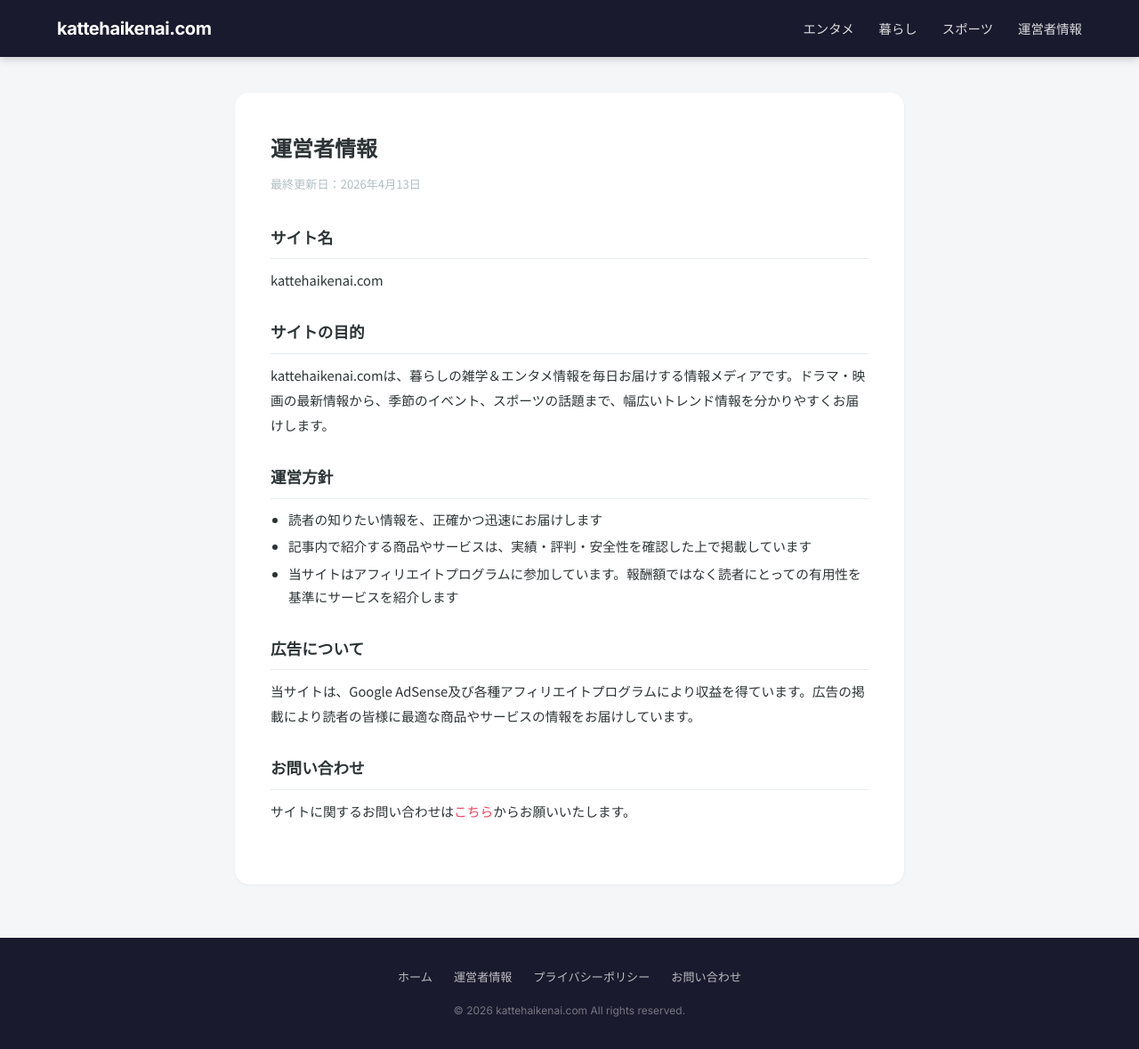
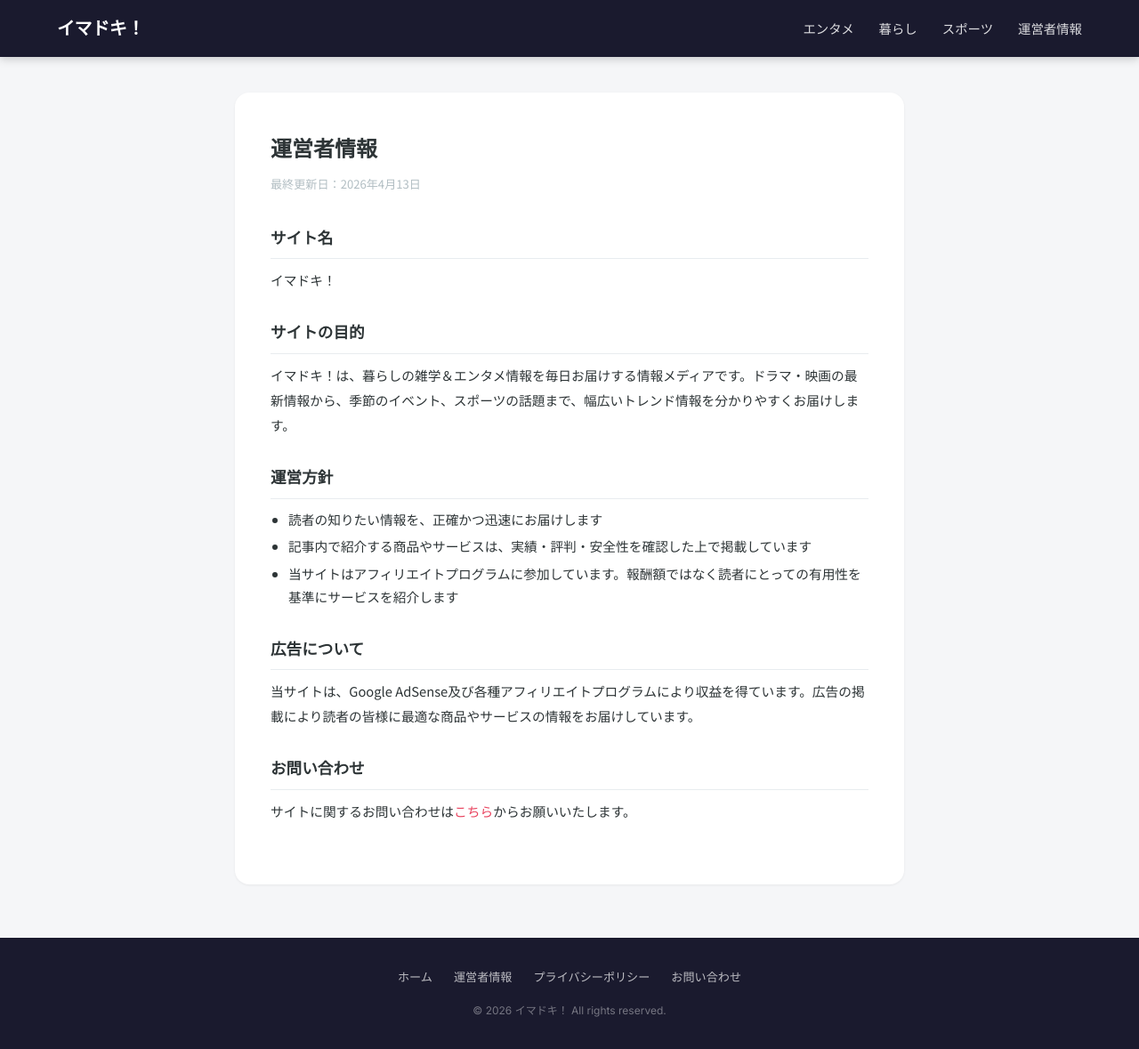
Before and after one commit to kengoabe123-bit/kattehaikenai-blog, a Next.js app: page /about in a window 1280 px wide. Shown: the whole page at 89% size. Built offline with nearby package versions, Linux system fonts and the light colour scheme.

Commit message:
🎨 サイト名リブランド: kattehaikenai.com → イマドキ！

```diff
--- a/app/about/page.tsx
+++ b/app/about/page.tsx
@@ -2,7 +2,7 @@ import type { Metadata } from 'next';
 
 export const metadata: Metadata = {
   title: '運営者情報',
-  description: 'kattehaikenai.comの運営者情報です。サイトの目的と運営方針をご確認ください。',
+  description: 'イマドキ！の運営者情報です。サイトの目的と運営方針をご確認ください。',
 };
 
 export default function AboutPage() {
@@ -14,12 +14,12 @@ export default function AboutPage() {
 
         <section className="legal-section">
           <h2>サイト名</h2>
-          <p>kattehaikenai.com</p>
+          <p>イマドキ！</p>
         </section>
 
         <section className="legal-section">
           <h2>サイトの目的</h2>
-          <p>kattehaikenai.comは、暮らしの雑学＆エンタメ情報を毎日お届けする情報メディアです。ドラマ・映画の最新情報から、季節のイベント、スポーツの話題まで、幅広いトレンド情報を分かりやすくお届けします。</p>
+          <p>イマドキ！は、暮らしの雑学＆エンタメ情報を毎日お届けする情報メディアです。ドラマ・映画の最新情報から、季節のイベント、スポーツの話題まで、幅広いトレンド情報を分かりやすくお届けします。</p>
         </section>
 
         <section className="legal-section">
--- a/app/blog/[slug]/page.tsx
+++ b/app/blog/[slug]/page.tsx
@@ -57,8 +57,8 @@ export default async function BlogArticlePage({ params }: { params: Promise<{ sl
     image: article.heroImage,
     datePublished: article.publishedAt,
     dateModified: article.updatedAt,
-    author: { '@type': 'Organization', name: 'kattehaikenai.com' },
-    publisher: { '@type': 'Organization', name: 'kattehaikenai.com' },
+    author: { '@type': 'Organization', name: 'イマドキ！' },
+    publisher: { '@type': 'Organization', name: 'イマドキ！' },
   };
 
   const breadcrumbSchema = {
--- a/app/contact/page.tsx
+++ b/app/contact/page.tsx
@@ -2,7 +2,7 @@ import type { Metadata } from 'next';
 
 export const metadata: Metadata = {
   title: 'お問い合わせ',
-  description: 'kattehaikenai.comへのお問い合わせはこちらから。',
+  description: 'イマドキ！へのお問い合わせはこちらから。',
 };
 
 export default function ContactPage() {
--- a/app/globals.css
+++ b/app/globals.css
@@ -1,5 +1,5 @@
 /* =============================================
-   kattehaikenai.com - Design System
+   イマドキ！ - Design System
    暮らしの雑学＆エンタメ情報メディア
    ============================================= */
 
--- a/app/layout.tsx
+++ b/app/layout.tsx
@@ -18,7 +18,7 @@ const inter = Inter({
   variable: '--font-inter',
 });
 
-const SITE_NAME = 'kattehaikenai.com';
+const SITE_NAME = 'イマドキ！';
 const SITE_DESCRIPTION = '暮らしの雑学＆エンタメ情報メディア。毎日更新のトレンド情報をお届けします。';
 
 export const metadata: Metadata = {
--- a/app/page.tsx
+++ b/app/page.tsx
@@ -14,7 +14,7 @@ export default function Home() {
       {/* ヒーローセクション */}
       <section className="hero-blog">
         <div className="hero-blog-inner">
-          <h1 className="hero-blog-title">kattehaikenai.com</h1>
+          <h1 className="hero-blog-title">イマドキ！</h1>
           <p className="hero-blog-sub">暮らしの雑学＆エンタメ情報メディア</p>
           <p className="hero-blog-desc">毎日更新のトレンド情報をお届けします</p>
         </div>
@@ -120,7 +120,7 @@ export default function Home() {
             <h3 className="sidebar-title">プロフィール</h3>
             <div className="sidebar-profile">
               <div className="sidebar-profile-icon">📝</div>
-              <p className="sidebar-profile-name">kattehaikenai.com</p>
+              <p className="sidebar-profile-name">イマドキ！</p>
               <p className="sidebar-profile-desc">暮らしに役立つ雑学やエンタメ情報を毎日お届けしています</p>
             </div>
           </div>
--- a/app/privacy/page.tsx
+++ b/app/privacy/page.tsx
@@ -2,7 +2,7 @@ import type { Metadata } from 'next';
 
 export const metadata: Metadata = {
   title: 'プライバシーポリシー',
-  description: 'kattehaikenai.comのプライバシーポリシーです。',
+  description: 'イマドキ！のプライバシーポリシーです。',
 };
 
 export default function PrivacyPage() {
--- a/components/Footer.tsx
+++ b/components/Footer.tsx
@@ -11,7 +11,7 @@ export function Footer() {
           <Link href="/contact">お問い合わせ</Link>
         </nav>
         <p className="footer-copy">
-          © {new Date().getFullYear()} kattehaikenai.com All rights reserved.
+          © {new Date().getFullYear()} イマドキ！ All rights reserved.
         </p>
       </div>
     </footer>
--- a/components/Header.tsx
+++ b/components/Header.tsx
@@ -5,7 +5,7 @@ export function Header() {
     <header className="site-header">
       <div className="header-inner">
         <Link href="/" className="header-logo" id="header-logo">
-          kattehaikenai.com
+          イマドキ！
         </Link>
         <nav className="header-nav" id="header-nav">
           <Link href="/category/entertainment">エンタメ</Link>
--- a/content/articles.ts
+++ b/content/articles.ts
@@ -144,7 +144,7 @@ export const articles: Article[] = [
         },
         {
           heading: '2026年春ドラマに関するよくある質問（FAQ）',
-          body: `<p>2026年春ドラマについて、よくある質問とその回答をまとめました。視聴前に抱える疑問を解決し、安心してドラマを楽しんでいただくための情報です。</p><ul><li><strong>Q: 2026年春ドラマの放送期間はいつからいつまでですか？</strong><br>A: 一般的に、春ドラマは4月上旬から6月下旬にかけて放送されます。最終回は6月末から7月上旬になることが多いです。各ドラマの公式サイトやテレビ局の番組表で正確な放送スケジュールをご確認ください。</li><li><strong>Q: 見逃してしまったドラマはどこで見られますか？</strong><br>A: 多くのドラマは、放送終了後にTVerなどの無料見逃し配信サービスや、U-NEXT、Hulu、FODプレミアムといった有料動画配信サービスで視聴できます。各ドラマがどのサービスで配信されているかは、公式サイトで案内されています。</li><li><strong>Q: 2026年春ドラマで特に注目すべき俳優はいますか？</strong><br>A: はい、今年の春ドラマでは、ベテラン俳優の安定した演技力はもちろんのこと、若手俳優の台頭も目覚ましいです。特に、SNSで話題になっている新星や、これまでとは異なる役柄に挑戦している俳優の方々に注目すると、新たな発見があるかもしれません。</li><li><strong>Q: ドラマの原作はどこで読めますか？</strong><br>A: 原作があるドラマの場合、多くは漫画や小説です。書店や電子書籍ストアで購入できます。ドラマの世界観をより深く理解するために、原作を読んでみるのもおすすめです。ただし、ドラマ版と原作ではストーリーが異なる場合もあるのでご注意ください。</li><li><strong>Q: 2026年春ドラマの最新情報はどこで確認できますか？</strong><br>A: 各テレビ局の公式サイトやドラマ公式SNSアカウントが最も確実な情報源です。また、ドラマ情報専門サイトやエンタメニュースサイトでも、最新のキャスト情報、あらすじ、見どころなどが随時更新されています。当サイト「kattehaikenai.com」でも、今後も最新情報をお届けしていきますので、ぜひチェックしてくださいね。</li><li><strong>Q: ドラマの感想や考察を共有したいのですが、どこでできますか？</strong><br>A: X（旧Twitter）やInstagramなどのSNSで、各ドラマのハッシュタグを使って投稿するのが一般的です。多くの視聴者がリアルタイムで感想を共有し、考察を深めています。また、ドラマ専用の掲示板やコミュニティサイトも存在しますので、ぜひ参加してみてはいかがでしょうか。</li><li><strong>Q: 面白いドラマを見つけるコツはありますか？</strong><br>A: まずは、この記事でご紹介したランキングやジャンル別の紹介を参考にしてみてください。また、普段見ないジャンルにも挑戦してみると、意外な発見があるかもしれません。初回放送を見て、少しでも興味を持ったら、数話は続けて見てみることをおすすめします。</li></ul><p>これらの情報が、あなたが2026年春ドラマをより一層楽しむためのお役に立てれば幸いです。</p>`,
+          body: `<p>2026年春ドラマについて、よくある質問とその回答をまとめました。視聴前に抱える疑問を解決し、安心してドラマを楽しんでいただくための情報です。</p><ul><li><strong>Q: 2026年春ドラマの放送期間はいつからいつまでですか？</strong><br>A: 一般的に、春ドラマは4月上旬から6月下旬にかけて放送されます。最終回は6月末から7月上旬になることが多いです。各ドラマの公式サイトやテレビ局の番組表で正確な放送スケジュールをご確認ください。</li><li><strong>Q: 見逃してしまったドラマはどこで見られますか？</strong><br>A: 多くのドラマは、放送終了後にTVerなどの無料見逃し配信サービスや、U-NEXT、Hulu、FODプレミアムといった有料動画配信サービスで視聴できます。各ドラマがどのサービスで配信されているかは、公式サイトで案内されています。</li><li><strong>Q: 2026年春ドラマで特に注目すべき俳優はいますか？</strong><br>A: はい、今年の春ドラマでは、ベテラン俳優の安定した演技力はもちろんのこと、若手俳優の台頭も目覚ましいです。特に、SNSで話題になっている新星や、これまでとは異なる役柄に挑戦している俳優の方々に注目すると、新たな発見があるかもしれません。</li><li><strong>Q: ドラマの原作はどこで読めますか？</strong><br>A: 原作があるドラマの場合、多くは漫画や小説です。書店や電子書籍ストアで購入できます。ドラマの世界観をより深く理解するために、原作を読んでみるのもおすすめです。ただし、ドラマ版と原作ではストーリーが異なる場合もあるのでご注意ください。</li><li><strong>Q: 2026年春ドラマの最新情報はどこで確認できますか？</strong><br>A: 各テレビ局の公式サイトやドラマ公式SNSアカウントが最も確実な情報源です。また、ドラマ情報専門サイトやエンタメニュースサイトでも、最新のキャスト情報、あらすじ、見どころなどが随時更新されています。当サイト「イマドキ！」でも、今後も最新情報をお届けしていきますので、ぜひチェックしてくださいね。</li><li><strong>Q: ドラマの感想や考察を共有したいのですが、どこでできますか？</strong><br>A: X（旧Twitter）やInstagramなどのSNSで、各ドラマのハッシュタグを使って投稿するのが一般的です。多くの視聴者がリアルタイムで感想を共有し、考察を深めています。また、ドラマ専用の掲示板やコミュニティサイトも存在しますので、ぜひ参加してみてはいかがでしょうか。</li><li><strong>Q: 面白いドラマを見つけるコツはありますか？</strong><br>A: まずは、この記事でご紹介したランキングやジャンル別の紹介を参考にしてみてください。また、普段見ないジャンルにも挑戦してみると、意外な発見があるかもしれません。初回放送を見て、少しでも興味を持ったら、数話は続けて見てみることをおすすめします。</li></ul><p>これらの情報が、あなたが2026年春ドラマをより一層楽しむためのお役に立てれば幸いです。</p>`,
         }
       ],
       conclusion: `<p>2026年春ドラマは、多種多様なジャンルの作品が揃い、私たちの生活に彩りを与えてくれること間違いなしです。この記事では、Webライターが厳選したおすすめランキングから、各ドラマの見どころ、そして見逃し配信サービス活用術まで、幅広くご紹介しました。</p><p>最後に、この記事の要点を3つにまとめます。</p><ul><li><strong>2026年春ドラマは、若手・ベテランの豪華共演や社会派テーマ、考察を促す仕掛けがトレンド。</strong></li><li><strong>『星降る夜の約束』『サイレント・ウォー』『町の小さな診療所』など、心揺さぶる感動大作から予測不能のサスペンスまで、多彩な作品がランクイン。</strong></li><li><strong>見逃し配信サービスを賢く活用し、自分に合った視聴スタイルで春ドラマを最大限に楽しむことが可能。</strong></li></ul><p>気になるドラマは見つかりましたか？ぜひ、この記事を参考に、あなたにとって最高の2026年春ドラマを見つけてくださいね。そして、見逃してしまった作品は、無料トライアルを活用して見逃し配信サービスでチェックすることをおすすめします。</p><p>この春、あなたも素晴らしいドラマ体験を始めてみませんか？</p>`,
```
